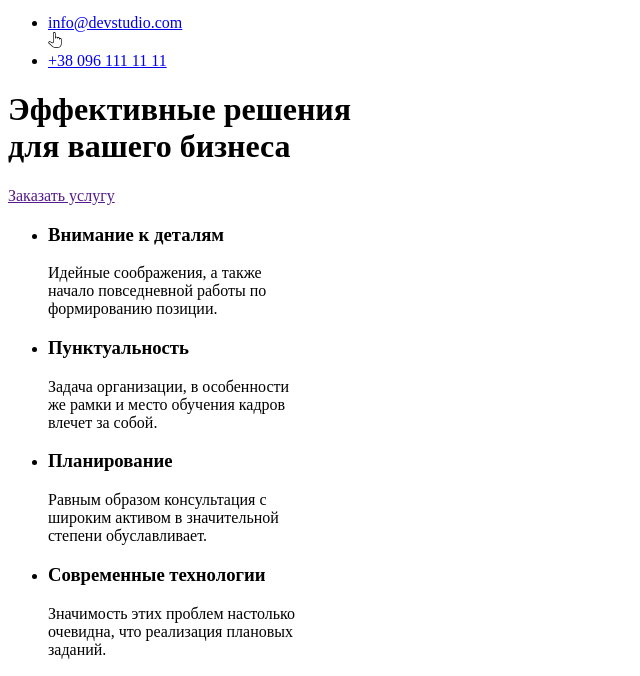
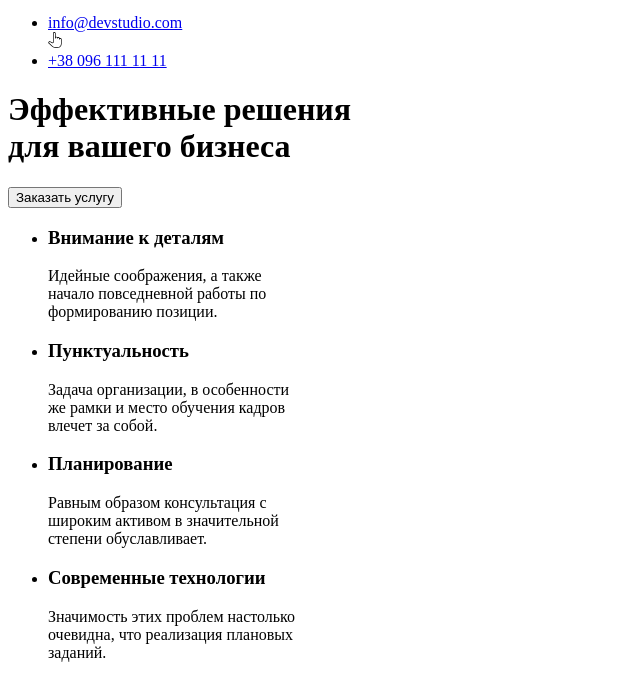
Before and after one commit to AleksDu/goit-markup-hw-01, a plain HTML site: page index.html in a window 1280 px wide. Shown: the part 124-800 px from the top of the page, without its empty margins (0-640 px from the left). Drawn offline with Linux system fonts and the light colour scheme.

Commit message:
Update index.html

```diff
--- a/index.html
+++ b/index.html
@@ -29,7 +29,7 @@
     <div>
         <h1>Эффективные решения
             <br> для вашего бизнеса</br></h1>
-            <a href="">Заказать услугу</a>
+            <button a href="">Заказать услугу</a>
     </div>
     <!-- Секция особенности -->
     <section>
```
